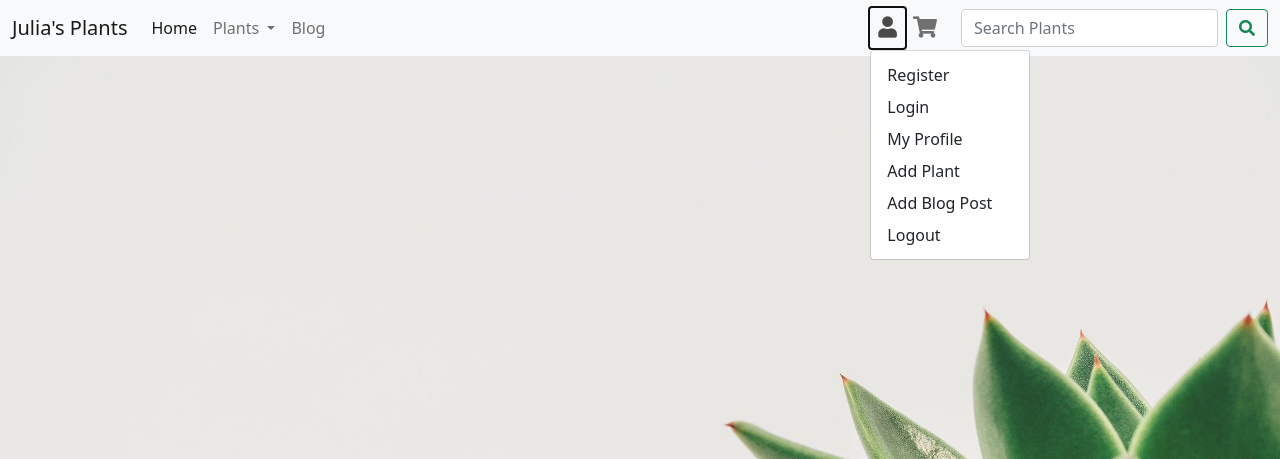
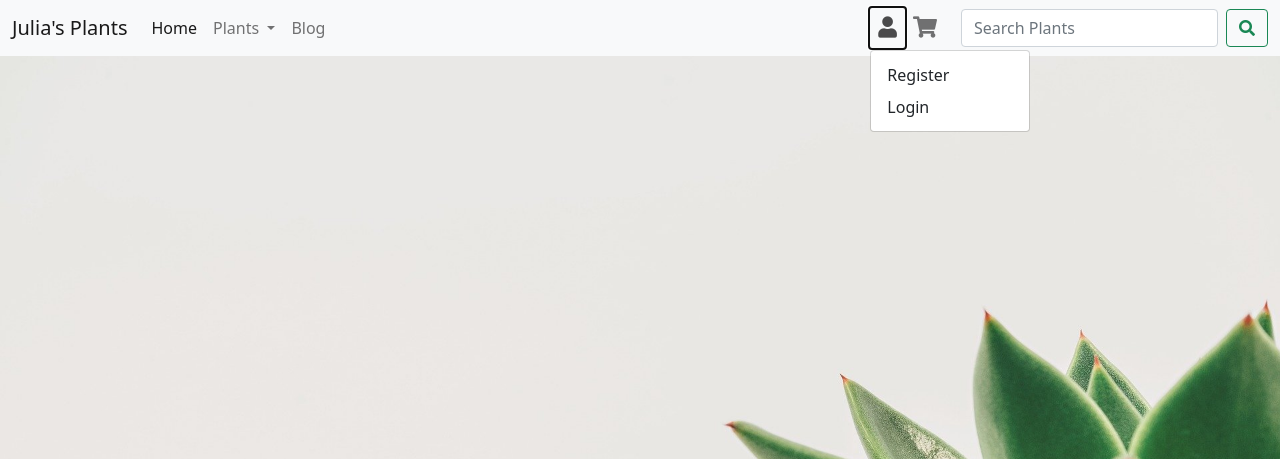
Before and after one commit to mangez84/juliasplants, a Django app: page / in a window 1280 px wide, after a click that opens the changed part. Shown: the top 459 px of the page. Run offline with Django 3.2, Linux system fonts and the light colour scheme; some libraries are stand-ins or nearby versions.

Commit message:
Add conditions for rendering certain nav links

```diff
--- a/templates/base.html
+++ b/templates/base.html
@@ -39,11 +39,13 @@
                 <div class="collapse navbar-collapse" id="navbar-main">
                     <ul class="navbar-nav me-auto mb-2 mb-lg-0 flex-fill">
                         <li class="nav-item">
-                            <a class="nav-link active" aria-current="page" href="#">Home</a>
+                            <a class="nav-link {% if request.resolver_match.url_name == 'home' %}active{% endif %}"
+                                aria-current="page" href="{% url 'home' %}">Home</a>
                         </li>
                         <li class="nav-item dropdown">
-                            <a class="nav-link dropdown-toggle" href="#" id="navbar-plants" role="button"
-                                data-bs-toggle="dropdown" aria-expanded="false">
+                            <a class="nav-link dropdown-toggle {% if request.resolver_match.url_name == 'plants' %}active{% endif %}"
+                                href="#" id="navbar-plants" role="button" data-bs-toggle="dropdown"
+                                aria-expanded="false">
                                 Plants
                             </a>
                             <ul class="dropdown-menu" aria-labelledby="navbar-plants">
@@ -53,19 +55,25 @@
                             </ul>
                         </li>
                         <li class="nav-item">
-                            <a class="nav-link" aria-current="page" href="#">Blog</a>
+                            <a class="nav-link {% if request.resolver_match.url_name == 'blog' %}active{% endif %}"
+                                aria-current="page" href="#">Blog</a>
                         </li>
                         <li class="nav-item dropdown ms-1 ms-lg-auto">
                             <a class="nav-link" href="#" id="navbar-user" role="button" data-bs-toggle="dropdown"
                                 aria-expanded="false"><i class="fas fa-user fa-lg"></i>
                             </a>
                             <ul class="dropdown-menu" aria-labelledby="navbar-user">
-                                <li><a class="dropdown-item" href="#">Register</a></li>
-                                <li><a class="dropdown-item" href="#">Login</a></li>
-                                <li><a class="dropdown-item" href="#">My Profile</a></li>
+                                {% if request.user.is_authenticated %}
+                                {% if request.user.is_superuser %}
                                 <li><a class="dropdown-item" href="#">Add Plant</a></li>
                                 <li><a class="dropdown-item" href="#">Add Blog Post</a></li>
-                                <li><a class="dropdown-item" href="#">Logout</a></li>
+                                {% endif %}
+                                <li><a class="dropdown-item" href="#">My Profile</a></li>
+                                <li><a class="dropdown-item" href="{% url 'account_logout' %}">Logout</a></li>
+                                {% else %}
+                                <li><a class="dropdown-item" href="{% url 'account_signup' %}">Register</a></li>
+                                <li><a class="dropdown-item" href="{% url 'account_login' %}">Login</a></li>
+                                {% endif %}
                             </ul>
                         </li>
                         <li class="nav-item me-3">
@@ -81,10 +89,14 @@
             </div>
         </nav>
     </header>
+    <div class="messages-container">
+    </div>
     {% block heading %}
     {% endblock %}
-    {% block content %}
-    {% endblock %}
+    <section>
+        {% block content %}
+        {% endblock %}
+    </section>
     <footer>
     </footer>
 
```
